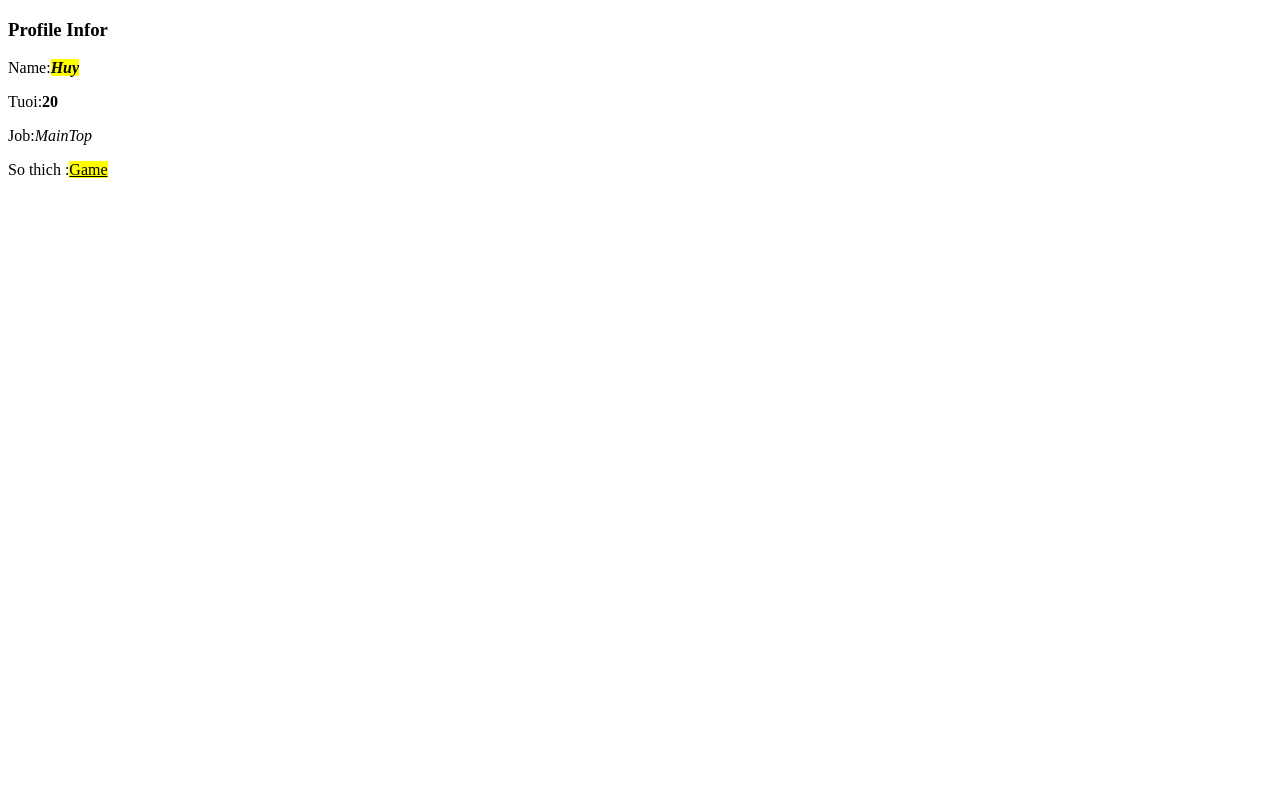
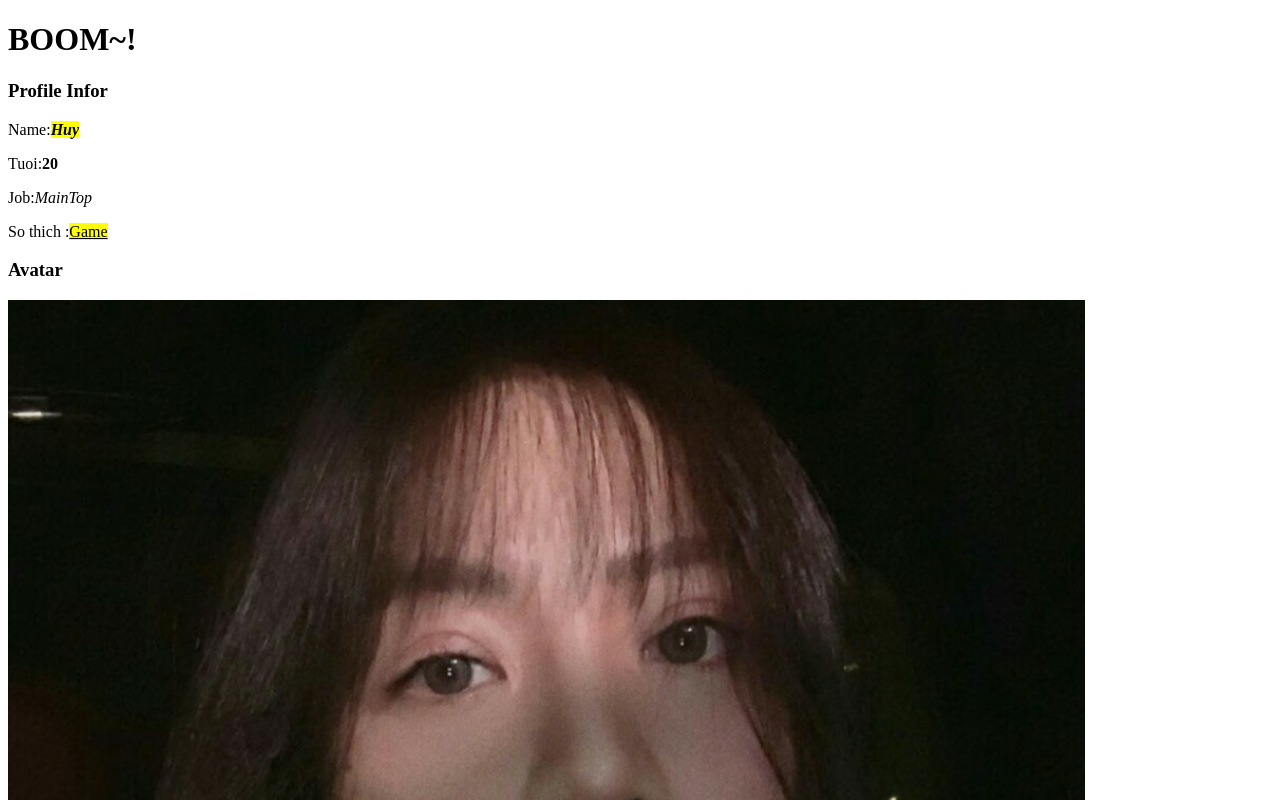
Before and after one commit to Yuh06/yuh06.github.io, a plain HTML site: page index2.html in a window 1280 px wide. Shown: the top 800 px of the page. Drawn offline with Linux system fonts and the light colour scheme.

Commit message:
them avt

```diff
--- a/index2.html
+++ b/index2.html
@@ -6,10 +6,13 @@
     <title>Huy HiHi</title>
 </head>
 <body>
+    <h1>BOOM~!</h1>
     <h3>Profile Infor</h3>
     <p>Name:<b><mark><i>Huy</i></mark></b></p>
     <p>Tuoi:<b>20</b></p>
     <p>Job:<i>MainTop</i></p>
     <p>So thich :<ins><mark>Game</mark></ins></p>
+    <h3>Avatar</h3>
+    <img src="./images/IMG_20191108_181419.png" alt="Avt">
 </body>
 </html>
```
Also changed, not shown: images/IMG_20191108_181419.png (added).
